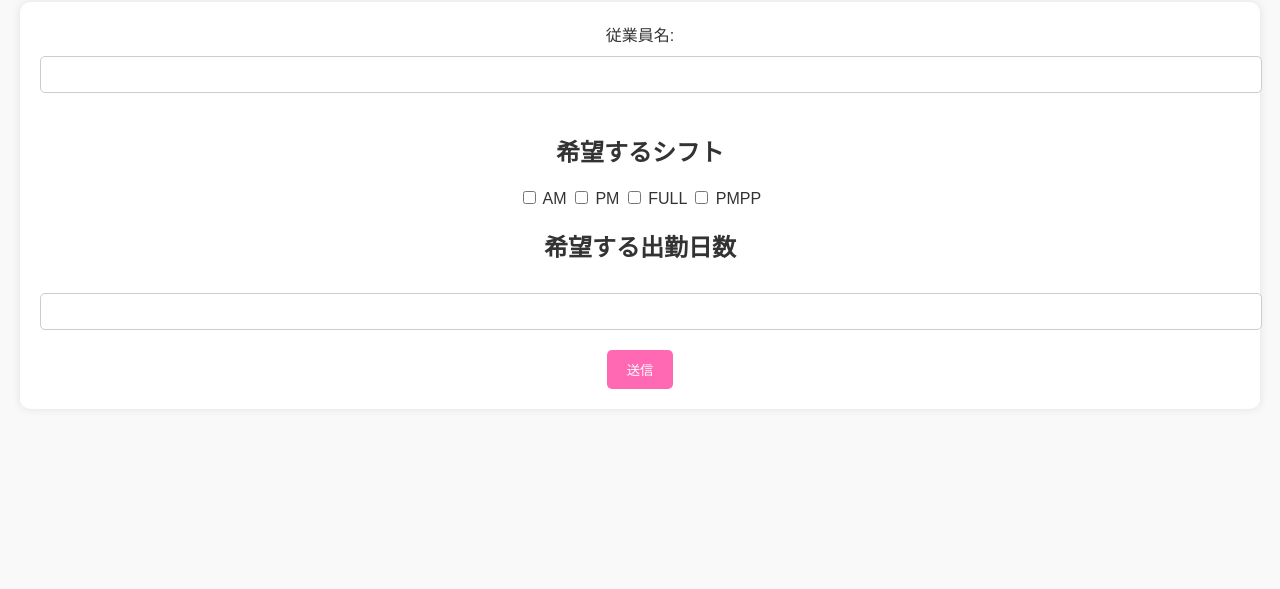
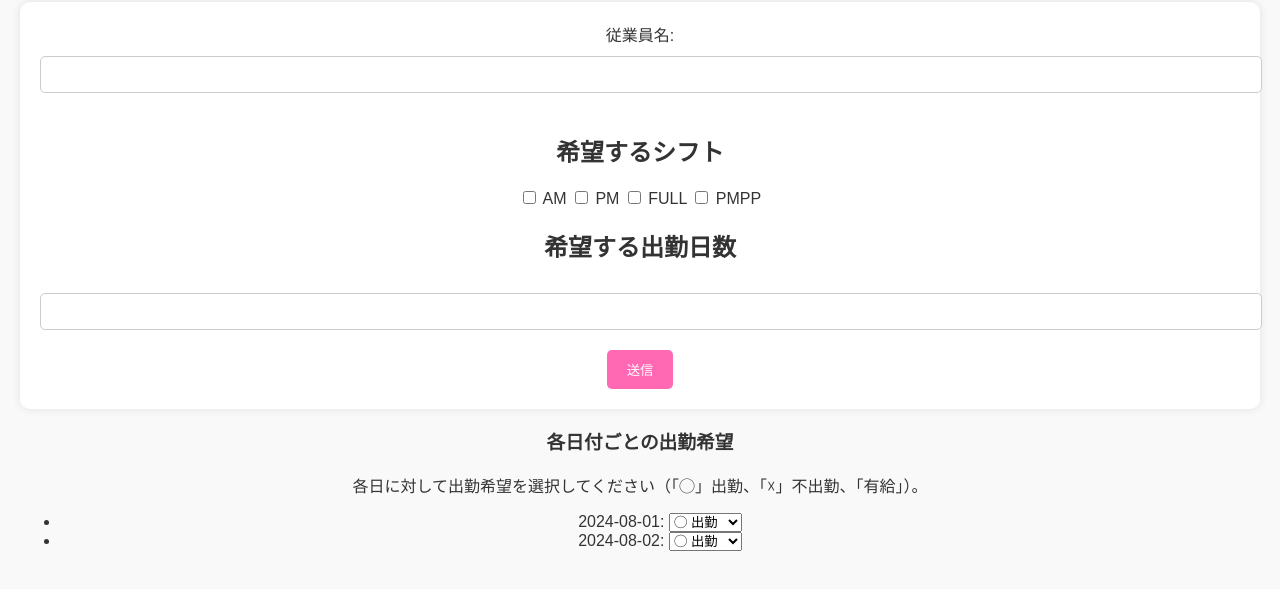
Before and after one commit to tabunsame/-2, a plain HTML site: page index.html in a window 1280 px wide. Shown: the part 107-696 px from the top of the page. Drawn offline with Linux system fonts and the light colour scheme.

Commit message:
Update index.html

```diff
--- a/index.html
+++ b/index.html
@@ -26,3 +26,24 @@
     <script src="script.js"></script>
 </body>
 </html>
+<h3>各日付ごとの出勤希望</h3>
+<p>各日に対して出勤希望を選択してください（「◯」出勤、「☓」不出勤、「有給」）。</p>
+<ul>
+  <li>
+    <label for="2024-08-01">2024-08-01:</label>
+    <select name="2024-08-01" id="2024-08-01">
+      <option value="出勤">◯ 出勤</option>
+      <option value="不出勤">☓ 不出勤</option>
+      <option value="有給">有給</option>
+    </select>
+  </li>
+  <li>
+    <label for="2024-08-02">2024-08-02:</label>
+    <select name="2024-08-02" id="2024-08-02">
+      <option value="出勤">◯ 出勤</option>
+      <option value="不出勤">☓ 不出勤</option>
+      <option value="有給">有給</option>
+    </select>
+  </li>
+  <!-- 同様に他の日付に対しても追加 -->
+</ul>
```
